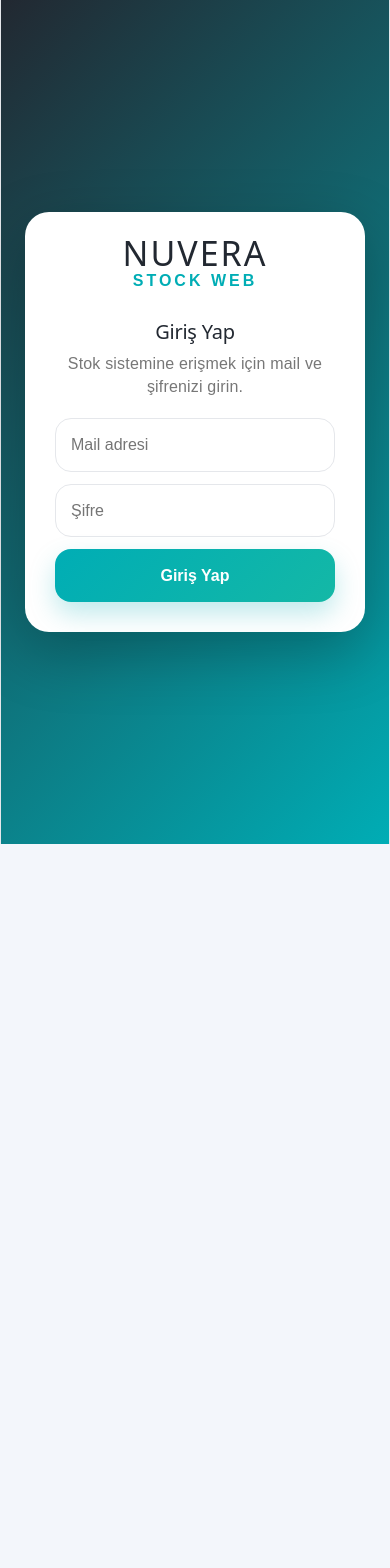
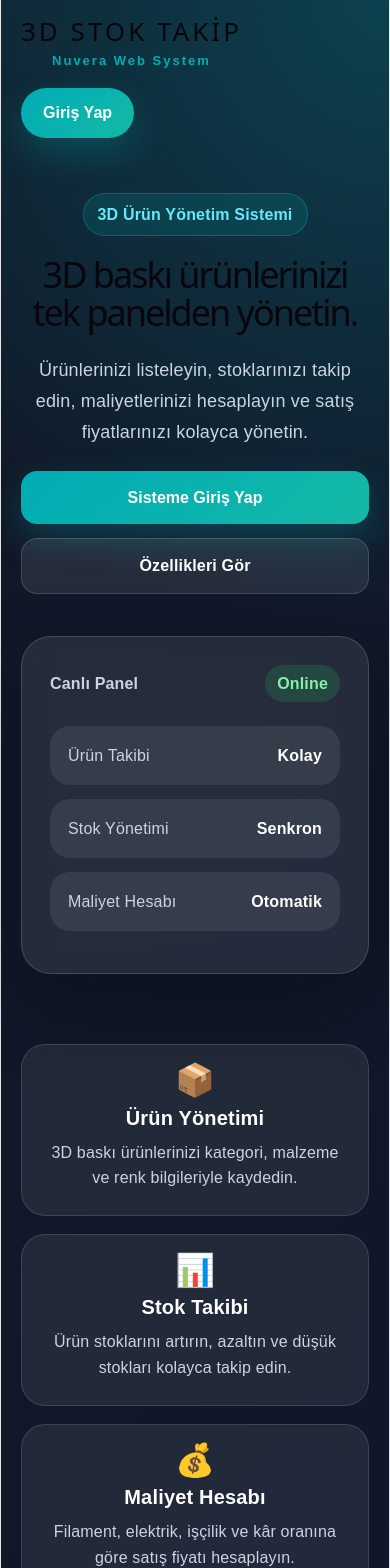
Before and after one commit to emir2-scu/NuveraStockWebApp, a React (Vite) app: page / in a window 390 px wide. Shown: the top 1568 px of the page. Before the commit the page ends 844 px from the top, so only its background shows below. Built offline with nearby package versions, Linux system fonts and the light colour scheme.

Commit message:
Add landing page for 3D stock tracking

```diff
--- a/src/App.css
+++ b/src/App.css
@@ -781,4 +781,248 @@ select:focus {
 .stat-card.red .stat-icon {
   background: rgba(239, 68, 68, 0.12);
 }
+/* LANDING PAGE */
+
+.landing-page {
+  min-height: 100vh;
+  background:
+    radial-gradient(circle at top right, rgba(0, 173, 181, 0.28), transparent 34%),
+    linear-gradient(135deg, #111827, #0f172a);
+  color: white;
+  padding: 28px;
 }
+
+.landing-header {
+  max-width: 1180px;
+  margin: 0 auto;
+  display: flex;
+  align-items: center;
+  justify-content: space-between;
+}
+
+.landing-logo h1 {
+  margin: 0;
+  font-size: 26px;
+  letter-spacing: 3px;
+}
+
+.landing-logo span {
+  display: block;
+  margin-top: 6px;
+  color: #00adb5;
+  font-weight: 800;
+  letter-spacing: 2px;
+  font-size: 13px;
+}
+
+.landing-header button {
+  border: 0;
+  background: linear-gradient(135deg, #00adb5, #14b8a6);
+  color: white;
+  padding: 13px 22px;
+  border-radius: 999px;
+  font-weight: 900;
+  cursor: pointer;
+  box-shadow: 0 15px 35px rgba(0, 173, 181, 0.25);
+}
+
+.hero-section {
+  max-width: 1180px;
+  margin: 90px auto 70px;
+  display: grid;
+  grid-template-columns: 1.2fr 0.8fr;
+  gap: 42px;
+  align-items: center;
+}
+
+.hero-badge {
+  display: inline-block;
+  background: rgba(0, 173, 181, 0.15);
+  border: 1px solid rgba(0, 173, 181, 0.35);
+  color: #67e8f9;
+  padding: 9px 14px;
+  border-radius: 999px;
+  font-weight: 900;
+  margin-bottom: 20px;
+}
+
+.hero-text h2 {
+  margin: 0;
+  font-size: 58px;
+  line-height: 1.05;
+  letter-spacing: -2px;
+}
+
+.hero-text p {
+  color: #cbd5e1;
+  font-size: 18px;
+  line-height: 1.7;
+  max-width: 620px;
+  margin: 24px 0;
+}
+
+.hero-buttons {
+  display: flex;
+  gap: 14px;
+  flex-wrap: wrap;
+}
+
+.hero-buttons button,
+.hero-buttons a {
+  border: 0;
+  text-decoration: none;
+  padding: 15px 22px;
+  border-radius: 16px;
+  font-weight: 900;
+  cursor: pointer;
+}
+
+.hero-buttons button {
+  background: linear-gradient(135deg, #00adb5, #14b8a6);
+  color: white;
+  box-shadow: 0 15px 35px rgba(0, 173, 181, 0.25);
+}
+
+.hero-buttons a {
+  background: rgba(255, 255, 255, 0.09);
+  color: white;
+  border: 1px solid rgba(255, 255, 255, 0.14);
+}
+
+.hero-card {
+  background: rgba(255, 255, 255, 0.09);
+  border: 1px solid rgba(255, 255, 255, 0.14);
+  border-radius: 30px;
+  padding: 28px;
+  backdrop-filter: blur(12px);
+  box-shadow: 0 28px 80px rgba(0, 0, 0, 0.25);
+}
+
+.hero-card-top {
+  display: flex;
+  justify-content: space-between;
+  align-items: center;
+  margin-bottom: 24px;
+}
+
+.hero-card-top span {
+  color: #cbd5e1;
+  font-weight: 800;
+}
+
+.hero-card-top strong {
+  background: rgba(34, 197, 94, 0.18);
+  color: #86efac;
+  padding: 7px 12px;
+  border-radius: 999px;
+}
+
+.hero-stat {
+  background: rgba(255, 255, 255, 0.08);
+  border-radius: 20px;
+  padding: 18px;
+  display: flex;
+  justify-content: space-between;
+  margin-bottom: 14px;
+}
+
+.hero-stat span {
+  color: #cbd5e1;
+}
+
+.hero-stat strong {
+  color: white;
+}
+
+.features-section {
+  max-width: 1180px;
+  margin: 0 auto 50px;
+  display: grid;
+  grid-template-columns: repeat(4, 1fr);
+  gap: 18px;
+}
+
+.feature-card {
+  background: rgba(255, 255, 255, 0.08);
+  border: 1px solid rgba(255, 255, 255, 0.13);
+  border-radius: 24px;
+  padding: 24px;
+  backdrop-filter: blur(10px);
+}
+
+.feature-card div {
+  font-size: 32px;
+  margin-bottom: 14px;
+}
+
+.feature-card h3 {
+  margin: 0 0 10px;
+  font-size: 20px;
+}
+
+.feature-card p {
+  margin: 0;
+  color: #cbd5e1;
+  line-height: 1.6;
+}
+
+.back-to-landing {
+  width: 100%;
+  border: 0;
+  background: #f1f5f9;
+  color: #111827;
+  border-radius: 14px;
+  padding: 12px;
+  font-weight: 800;
+  cursor: pointer;
+  margin-bottom: 14px;
+}
+
+.back-to-landing:hover {
+  background: #e2e8f0;
+}
+
+@media (max-width: 900px) {
+  .hero-section {
+    grid-template-columns: 1fr;
+    margin-top: 55px;
+  }
+
+  .hero-text h2 {
+    font-size: 42px;
+  }
+
+  .features-section {
+    grid-template-columns: repeat(2, 1fr);
+  }
+}
+
+@media (max-width: 560px) {
+  .landing-page {
+    padding: 20px;
+  }
+
+  .landing-header {
+    align-items: flex-start;
+    gap: 16px;
+    flex-direction: column;
+  }
+
+  .hero-text h2 {
+    font-size: 36px;
+  }
+
+  .features-section {
+    grid-template-columns: 1fr;
+  }
+
+  .hero-buttons {
+    flex-direction: column;
+  }
+
+  .hero-buttons button,
+  .hero-buttons a {
+    text-align: center;
+  }
+}
+}
--- a/src/App.jsx
+++ b/src/App.jsx
@@ -17,6 +17,7 @@ function App() {
 
   const [session, setSession] = useState(null);
   const [authLoading, setAuthLoading] = useState(true);
+  const [showLogin, setShowLogin] = useState(false);
 
   const [authForm, setAuthForm] = useState({
     email: "",
@@ -343,7 +344,86 @@ function App() {
   if (authLoading) {
     return <div className="auth-screen">Yükleniyor...</div>;
   }
+if (!session && !showLogin) {
+  return (
+    <div className="landing-page">
+      <header className="landing-header">
+        <div className="landing-logo">
+          <h1>3D STOK TAKİP</h1>
+          <span>Nuvera Web System</span>
+        </div>
 
+        <button onClick={() => setShowLogin(true)}>Giriş Yap</button>
+      </header>
+
+      <section className="hero-section">
+        <div className="hero-text">
+          <span className="hero-badge">3D Ürün Yönetim Sistemi</span>
+
+          <h2>3D baskı ürünlerinizi tek panelden yönetin.</h2>
+
+          <p>
+            Ürünlerinizi listeleyin, stoklarınızı takip edin, maliyetlerinizi
+            hesaplayın ve satış fiyatlarınızı kolayca yönetin.
+          </p>
+
+          <div className="hero-buttons">
+            <button onClick={() => setShowLogin(true)}>Sisteme Giriş Yap</button>
+            <a href="#features">Özellikleri Gör</a>
+          </div>
+        </div>
+
+        <div className="hero-card">
+          <div className="hero-card-top">
+            <span>Canlı Panel</span>
+            <strong>Online</strong>
+          </div>
+
+          <div className="hero-stat">
+            <span>Ürün Takibi</span>
+            <strong>Kolay</strong>
+          </div>
+
+          <div className="hero-stat">
+            <span>Stok Yönetimi</span>
+            <strong>Senkron</strong>
+          </div>
+
+          <div className="hero-stat">
+            <span>Maliyet Hesabı</span>
+            <strong>Otomatik</strong>
+          </div>
+        </div>
+      </section>
+
+      <section className="features-section" id="features">
+        <div className="feature-card">
+          <div>📦</div>
+          <h3>Ürün Yönetimi</h3>
+          <p>3D baskı ürünlerinizi kategori, malzeme ve renk bilgileriyle kaydedin.</p>
+        </div>
+
+        <div className="feature-card">
+          <div>📊</div>
+          <h3>Stok Takibi</h3>
+          <p>Ürün stoklarını artırın, azaltın ve düşük stokları kolayca takip edin.</p>
+        </div>
+
+        <div className="feature-card">
+          <div>💰</div>
+          <h3>Maliyet Hesabı</h3>
+          <p>Filament, elektrik, işçilik ve kâr oranına göre satış fiyatı hesaplayın.</p>
+        </div>
+
+        <div className="feature-card">
+          <div>☁️</div>
+          <h3>Online Senkron</h3>
+          <p>Telefon ve bilgisayardan aynı verilere ulaşın, kayıtlarınız kaybolmasın.</p>
+        </div>
+      </section>
+    </div>
+  );
+}
   if (!session) {
     return (
       <div className="auth-screen">
@@ -355,6 +435,9 @@ function App() {
 
           <h2>Giriş Yap</h2>
           <p>Stok sistemine erişmek için mail ve şifrenizi girin.</p>
+          <button className="back-to-landing" onClick={() => setShowLogin(false)}>
+  ← Tanıtım Sayfasına Dön
+</button>
 
           <input
             type="email"
```
